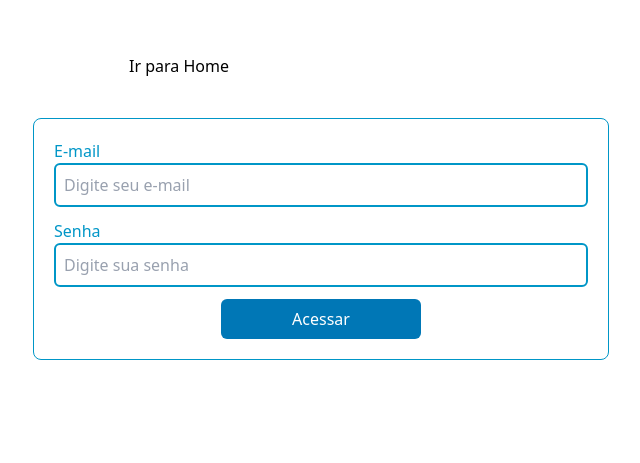
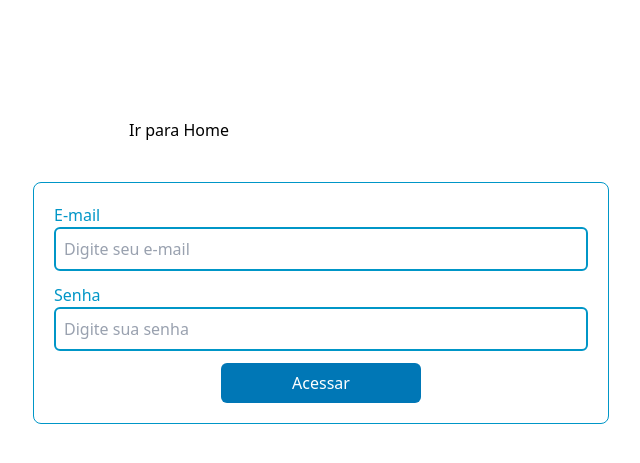
Before and after one commit to otaciliow/otaciliow-dev, a React (Vite) app: page /login in a window 1280 px wide. Shown: the part 209-672 px from the top of the page, without its empty margins (319-959 px from the left). Built offline with nearby package versions, Linux system fonts and the light colour scheme; no server answers.

Commit message:
fix: adjusted header to be fixed; adjusted container to match header's layout changes

```diff
--- a/src/components/container/index.tsx
+++ b/src/components/container/index.tsx
@@ -3,7 +3,7 @@ import { ReactNode } from "react";
 export function Container({children}: {children: ReactNode}) {
 
     return (
-        <main className="w-full max-w-7xl mx-auto px-4 mt-4">
+        <main className="w-full max-w-7xl mx-auto px-4 mt-30 md:mt-20">
             {children}
         </main>
     )
--- a/src/components/header/index.tsx
+++ b/src/components/header/index.tsx
@@ -13,7 +13,7 @@ export function Header() {
     }
 
     return (
-        <header className={`mx-auto p-5 flex items-center justify-center shadow-xl ${theme === 'light' ? 'bg-primary-100/50' : 'bg-primary-100/10'}`}>
+        <header className={`mx-auto p-5 fixed w-full top-0 flex items-center justify-center shadow-xl ${theme === 'light' ? 'bg-light-primary' : 'bg-dark-primary'}`}>
             <div className="w-7xl md:px-5 flex flex-col gap-5 md:flex-row md:gap-0 items-center">
                 { user ? (
                     <h2 className="gradient-text text-2xl font-bold md:w-32 hover:animate-pulse cursor-default transition-all">{`<${user?.name?.split(' ')[0]}/>`}</h2>
--- a/src/index.css
+++ b/src/index.css
@@ -6,8 +6,8 @@
     --color-primary-500:    #0096c7;
     --color-primary-600:    #0077b6;
 
-    --color-light-primary: #dad7cd;
-    --color-dark-primary:  #3e5c76;
+    --color-light-primary: #caf0f8;
+    --color-dark-primary:  #212529;
 }
 
 body.dark {
```
